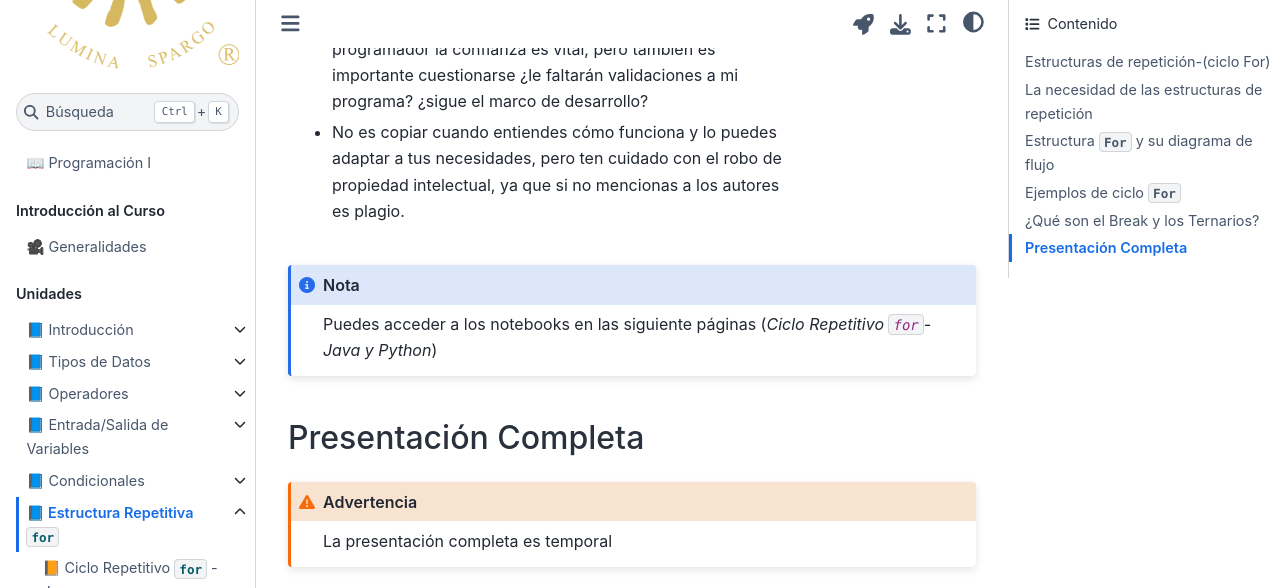
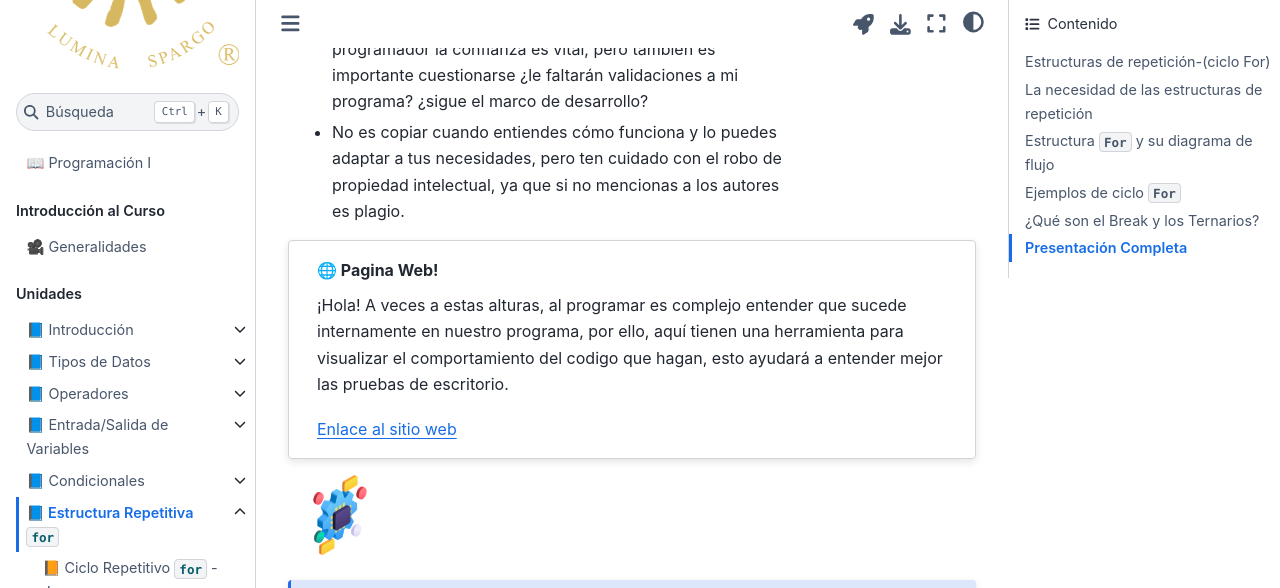
Before and after one commit to BioAITeamLearning/progI-2024-01-ucaldas, a Jupyter Book: the page built from content/Unidad6.md, in a window 1280 px wide and 900 px high, scrolled down 1608 px, cut to the strip 0-588 px from the top of the window. Built offline with Jupyter Book 1.0.4 settings and Sphinx 7.4.7 and the Sphinx Book theme 1.1.4, drawn with Linux system fonts in a browser that asks for light colours.

Commit message:
añadir herramienta de visualización python

```diff
--- a/content/Unidad6.md
+++ b/content/Unidad6.md
@@ -73,7 +73,15 @@ Consejos para mejorar programando:
 - Genera retos para ti y cuestionate, cuando eres programador la confianza es vital, pero también es importante cuestionarse ¿le faltarán validaciones a mi programa? ¿sigue el marco de desarrollo?
 - No es copiar cuando entiendes cómo funciona y lo puedes adaptar a tus necesidades, pero ten cuidado con el robo de propiedad intelectual, ya que si no mencionas a los autores es plagio.
 
+:::
 
+
+:::{card} 🌐 Pagina Web!
+
+¡Hola! A veces a estas alturas, al programar es complejo entender que sucede internamente en nuestro programa,
+por ello, aquí tienen una herramienta para visualizar el comportamiento del codigo que hagan, esto ayudará a entender mejor las pruebas de escritorio.
+
+[Enlace al sitio web](https://pythontutor.com/)
 :::
 
 :::{grid-item}
```
